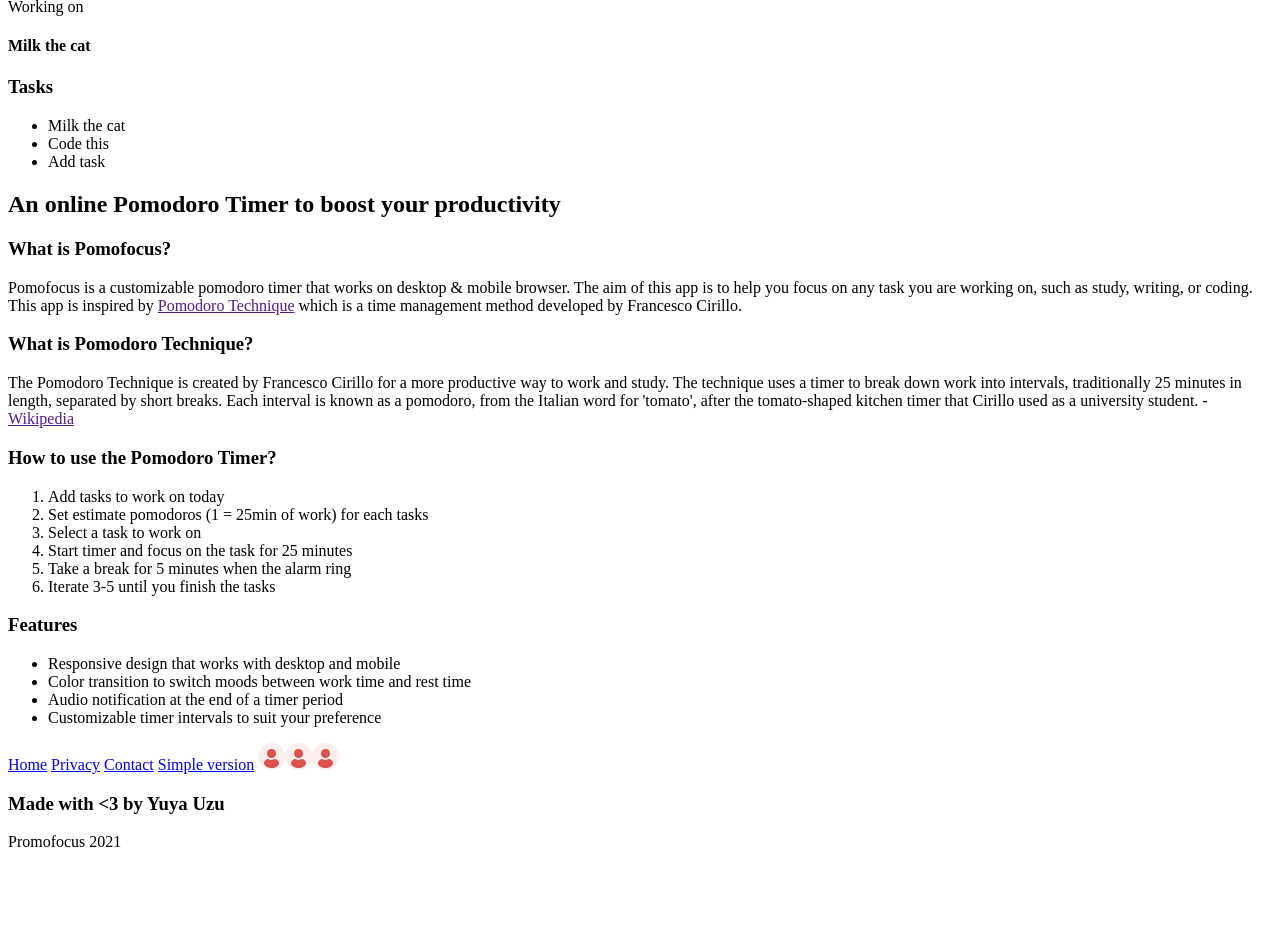
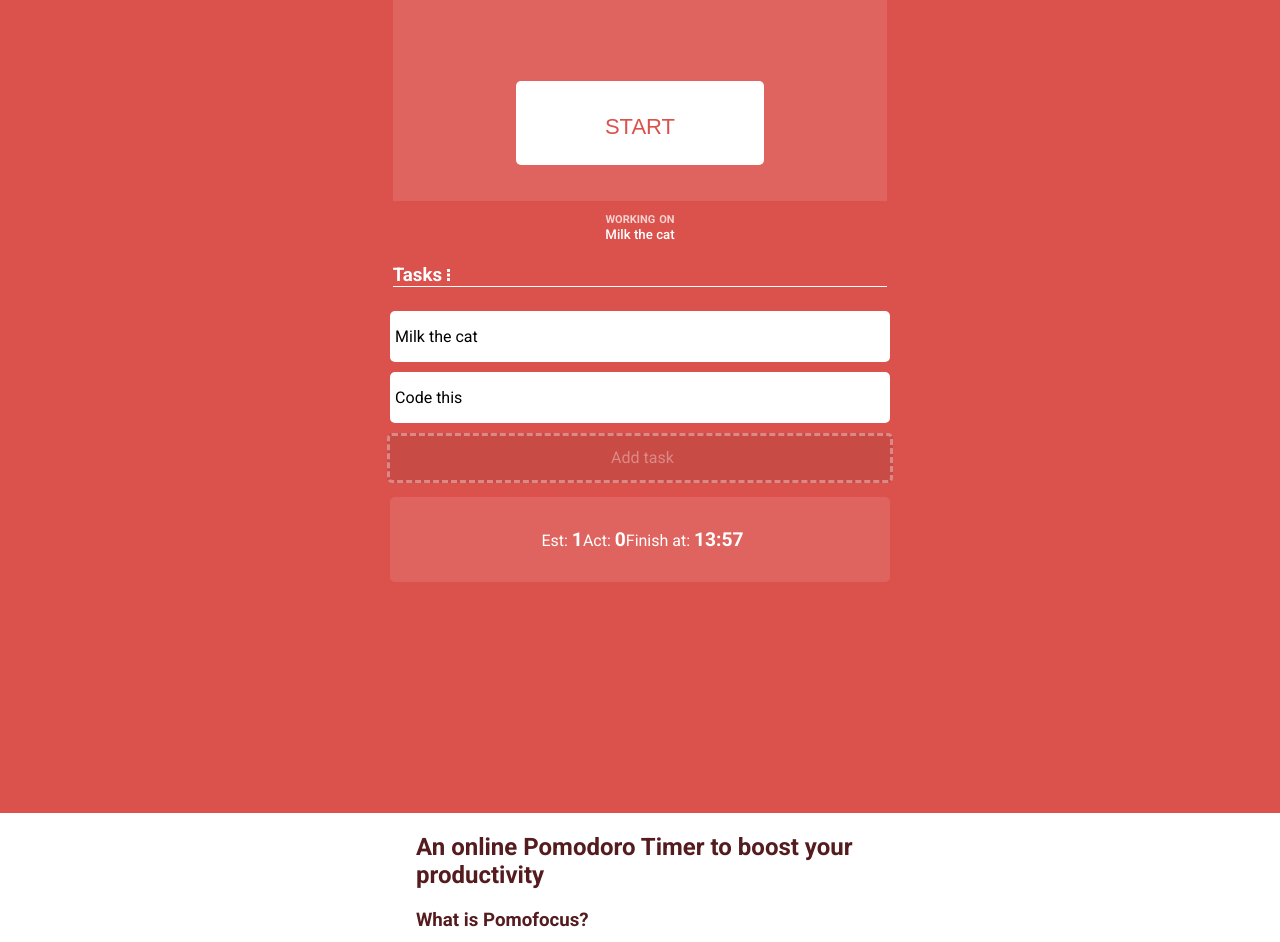
Before and after one commit to nikidkny/Re-create-this, a plain HTML site: page index.html in a window 1280 px wide. Shown: the part 391-1333 px from the top of the page. Before the commit the page ends 1258 px from the top, so only its background shows below. Drawn offline with Linux system fonts and the light colour scheme.

Commit message:
nearly done

```diff
--- a/index.html
+++ b/index.html
@@ -9,8 +9,7 @@
   </head>
   <body>
     <header>
-      <img src="/icon/login.svg" alt="logo" />
-      <h1>Promofocus</h1>
+      <h1><img src="/icon/login.svg" alt="logo" />Promofocus</h1>
       <nav>
         <img src="/icon/login.svg" alt="" /><a href="#">Report</a>
         <img src="/icon/login.svg" alt="" /><a href="#">Setting</a>
@@ -19,43 +18,63 @@
     </header>
     <main>
       <div class="redpart">
-        <h3>Pomodoro</h3>
-        <h3>Short Break</h3>
-        <h3>Long Break</h3>
-        <h1>Timer</h1>
-        <button>Start</button>
-        <p>Working on</p>
-        <h4>Milk the cat</h4>
-        <h3>Tasks</h3>
-        <ul>
-          <li>Milk the cat</li>
-          <li>Code this</li>
-          <li>Add task</li>
-        </ul>
+        <div class="lightredpart">
+          <button>Pomodoro</button>
+          <button>Short Break</button>
+          <button>Long Break</button>
+          <h1>25:00</h1>
+          <button id="start">start</button>
         </div>
+        <div>
+          <h4>working on</h4>
+          <h5>Milk the cat</h5>
+        </div>
+        <div class="tasks">
+          <h3 class="whiteunderline">
+            Tasks <img src="/icon/dots.svg" alt="" />
+          </h3>
+        </div>
+        <div class="white1">
+          <p>Milk the cat <img src="/icon/dots.svg" alt="" /></p>
+        </div>
+        <div class="white2">
+          <p>Code this <img src="/icon/dots.svg" alt="" /></p>
+        </div>
+        <p class="transparent">Add task</p>
+        <div class="timer">
+          <p>Est: <span> 1 </span></p>
+          <p>Act: <span> 0 </span></p>
+          <p>Finish at: <span> 13:57 </span></p>
+        </div>
+      </div>
+      <div class="whitepart">
         <h2>An online Pomodoro Timer to boost your productivity</h2>
         <h3>What is Pomofocus?</h3>
+        <div class="underline"></div>
         <p>
           Pomofocus is a customizable pomodoro timer that works on desktop &
-        mobile browser. The aim of this app is to help you focus on any task you
-        are working on, such as study, writing, or coding. This app is inspired
-        by <a href="">Pomodoro Technique</a> which is a time management method
-        developed by Francesco Cirillo.
+          mobile browser. The aim of this app is to help you focus on any task
+          you are working on, such as study, writing, or coding. This app is
+          inspired by <a href="#">Pomodoro Technique</a> which is a time
+          management method developed by Francesco Cirillo.
         </p>
         <h3>What is Pomodoro Technique?</h3>
+        <div class="underline"></div>
         <p>
           The Pomodoro Technique is created by Francesco Cirillo for a more
           productive way to work and study. The technique uses a timer to break
-        down work into intervals, traditionally 25 minutes in length, separated
-        by short breaks. Each interval is known as a pomodoro, from the Italian
-        word for 'tomato', after the tomato-shaped kitchen timer that Cirillo
-        used as a university student. - <a href="">Wikipedia</a>
+          down work into intervals, traditionally 25 minutes in length,
+          separated by short breaks. Each interval is known as a pomodoro, from
+          the Italian word for 'tomato', after the tomato-shaped kitchen timer
+          that Cirillo used as a university student. - <a href="#">Wikipedia</a>
         </p>
         <h3>How to use the Pomodoro Timer?</h3>
+        <div class="underline"></div>
         <ol>
           <li><span>Add tasks</span> to work on today</li>
           <li>
-          <span>Set estimate pomodoros </span>(1 = 25min of work) for each tasks
+            <span>Set estimate pomodoros </span>(1 = 25min of work) for each
+            tasks
           </li>
           <li>Select a task to work on</li>
           <li>Start timer and focus on the task for 25 minutes</li>
@@ -63,6 +82,7 @@
           <li>Iterate 3-5 until you finish the tasks</li>
         </ol>
         <h3>Features</h3>
+        <div class="underline"></div>
         <ul>
           <li>Responsive design that works with desktop and mobile</li>
           <li>
@@ -71,17 +91,20 @@
           <li>Audio notification at the end of a timer period</li>
           <li>Customizable timer intervals to suit your preference</li>
         </ul>
+      </div>
     </main>
     <footer>
       <a href="#">Home</a>
       <a href="#">Privacy</a>
       <a href="#">Contact</a>
       <a href="#">Simple version</a>
-      <img src="/icon/login.svg" alt="" /><img
-        src="/icon/login.svg"
-        alt=""
-      /><img src="/icon/login.svg" alt="" />
-      <h3>Made with <3 by Yuya Uzu</h3>
+      <div></div>
+      <img src="/icon/login.svg" alt="" />
+      <img src="/icon/login.svg" alt="" />
+      <img src="/icon/login.svg" alt="" />
+      <h3>
+        Made for a school project for <a href="#">KEA</a> by Nikolett Dékány
+      </h3>
       <p>Promofocus 2021</p>
     </footer>
   </body>
--- a/style.css
+++ b/style.css
@@ -1 +1,211 @@
 @import url("https://fonts.googleapis.com/css2?family=Roboto:ital,wght@0,100;0,300;0,400;0,500;0,700;0,900;1,100;1,300;1,400;1,500;1,700;1,900&display=swap");
+
+:root {
+  --main-bg-color: #db524d;
+  --nav-txt-color: white;
+  --main-txt-color: #968284;
+  --second-txt-color: #df645f;
+  --main-title-color: #541c1f;
+  --main-task-color: black;
+  --second-task-color: #c94b46;
+}
+html {
+  font-family: "Roboto", sans-serif;
+  margin: 0;
+  padding: 0;
+  background-color: var(--main-bg-color);
+  color: var(--main-txt-color);
+}
+body {
+  background-color: white;
+  margin: 0;
+}
+main,
+footer {
+  margin: 0;
+  padding: 0;
+  width: 100%;
+}
+
+header {
+  color: var(--nav-txt-color);
+  background-color: var(--main-bg-color);
+  margin: 0;
+  display: flex;
+  justify-content: space-between;
+  align-items: center;
+  border-bottom: solid #d14f4a;
+}
+.redpart {
+  padding-top: 5%;
+  background-color: var(--main-bg-color);
+  width: 100%;
+  color: white;
+  display: grid;
+  grid-template-rows: 1fr 0.1fr 0.1fr 0.1fr 0.1fr 0.1fr;
+  justify-content: center;
+  align-items: stretch;
+  justify-items: center;
+  min-height: 100vh;
+  padding-bottom: 20%;
+}
+.lightredpart {
+  background-color: var(--second-txt-color);
+  display: grid;
+  grid-template-columns: 1fr 2fr 1fr;
+  grid-template-rows: 1fr 2fr 1fr;
+  padding: 2% 0 3%;
+  color: white;
+}
+.lightredpart button {
+  background: none;
+  border: none;
+  cursor: pointer;
+  font-size: 1em;
+  font-weight: 300;
+  color: white;
+}
+.lightredpart h1 {
+  grid-column: 2;
+  grid-row: 2/3;
+  font-size: 6em;
+  margin: 0;
+}
+#start {
+  background-color: white;
+  grid-column: 2;
+  grid-row: 3/3;
+  height: 80%;
+  width: 100%;
+  color: #db524d;
+  font-weight: 500;
+  font-size: 2em;
+  font-variant: small-caps;
+  cursor: pointer;
+  border: 0;
+  border-radius: 5px;
+}
+
+.redpart h4 {
+  color: rgba(255, 255, 255, 0.74);
+  font-variant: small-caps;
+  text-align: center;
+  padding-top: 10%;
+  margin: 0;
+}
+.redpart h5 {
+  font-weight: 500;
+  text-align: center;
+  padding: 0;
+  margin: 0;
+  font-style: none;
+}
+.tasks {
+  width: 100%;
+  text-align: left;
+}
+.whiteunderline {
+  content: "";
+  width: 100%;
+  border-bottom: 1px solid white;
+}
+.white1,
+.white2 {
+  color: var(--main-task-color);
+  background-color: var(--nav-txt-color);
+  width: 100%;
+  text-align: left;
+  padding-left: 1%;
+  margin-top: 1%;
+  margin-bottom: 1%;
+  border-radius: 5px;
+}
+.transparent {
+  border-style: dashed;
+  color: rgba(255, 255, 255, 0.349);
+  background-color: var(--second-task-color);
+  width: 100%;
+  text-align: center;
+  display: flex;
+  justify-content: center;
+  align-items: center;
+  padding-left: 1%;
+  margin-top: 1%;
+  margin-bottom: 1%;
+  border-radius: 5px;
+  height: 100%;
+}
+.timer {
+  background-color: #df645f;
+  width: 100%;
+  text-align: center;
+  display: flex;
+  justify-content: center;
+  align-items: center;
+  padding-left: 1%;
+  margin-top: 5%;
+  margin-bottom: 1%;
+  border-radius: 5px;
+  height: 100%;
+}
+.timer p span {
+  color: var(--nav-txt-color);
+  font-size: 1.2em;
+  font-weight: bold;
+}
+.whitepart {
+  margin: auto;
+  max-width: 35%;
+  color: var(--main-title-color);
+}
+.underline {
+  content: "";
+  width: 24px;
+  border-bottom: 4px solid #f59c99;
+}
+ul {
+  list-style: none;
+}
+ul li::before {
+  content: "\2022";
+  color: var(--second-txt-color);
+  font-weight: bold;
+  display: inline-block;
+  width: 1em;
+  margin-left: -1em;
+}
+footer {
+  margin: auto;
+  max-width: 50%;
+  text-align: center;
+  padding-top: 2%;
+  padding-bottom: 2%;
+}
+footer h3 {
+  color: var(--main-txt-color);
+}
+footer > img {
+  padding-top: 2%;
+}
+.whitepart a:link,
+a:hover,
+a:active,
+a:visited {
+  color: var(--second-txt-color);
+  text-decoration: none;
+  font-weight: bold;
+}
+footer a:link,
+a:hover,
+a:active,
+a:visited {
+  color: var(--main-txt-color);
+  text-decoration: none;
+}
+header a:link,
+a:hover,
+a:active,
+a:visited {
+  color: var(--nav-txt-color);
+  text-decoration: none;
+}
```
Also changed, not shown: icon/dots.svg (added). Lines whose indentation alone changed are shown as unchanged.
